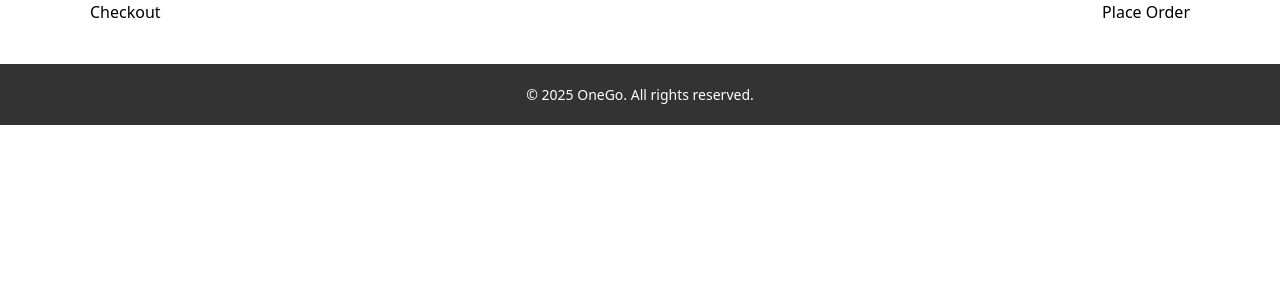
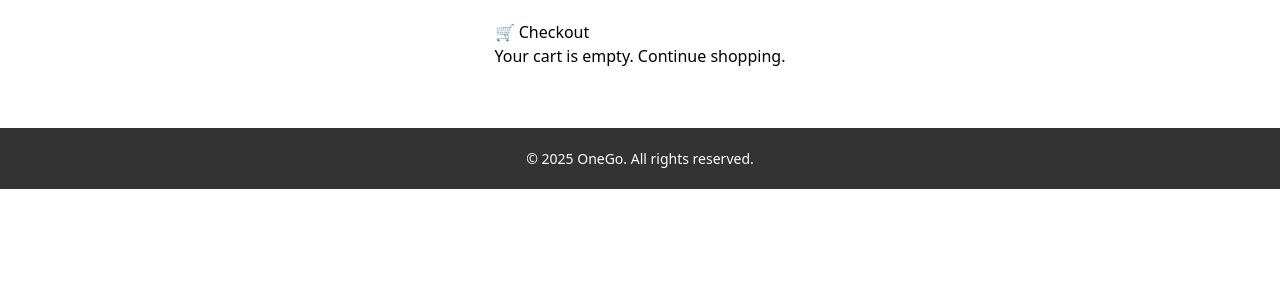
Before and after one commit to rajamohtasham/ecommerceBackend, a Django app: page /checkout/ in a window 1280 px wide. Shown: the part 90-390 px from the top of the page. Run offline with Django 5.2, Linux system fonts and the light colour scheme; a user stored in the database is signed in.

Commit message:
Updated checkout page functionality and styling

```diff
--- a/store/templates/store/checkout.html
+++ b/store/templates/store/checkout.html
@@ -4,14 +4,84 @@
 {% block title %}Checkout{% endblock %}
 
 {% block content %}
-<h2>Checkout</h2>
-<form method="POST">
-    {% csrf_token %}
-    <ul>
-        {% for item in cart_items %}
-            <li>{{ item.product.name }} ({{ item.quantity }}) - Rs. {{ item.product.price }}</li>
-        {% endfor %}
-    </ul>
-    <button type="submit" class="btn">Place Order</button>
-</form>
+<div class="checkout-container">
+    <h2>🛒 Checkout</h2>
+
+    {% if cart_items %}
+        <table class="checkout-table">
+            <thead>
+                <tr>
+                    <th>Product</th>
+                    <th>Qty</th>
+                    <th>Price</th>
+                    <th>Total</th>
+                </tr>
+            </thead>
+            <tbody>
+                {% for item in cart_items %}
+                    <tr>
+                        <td>{{ item.product.name }}</td>
+                        <td>{{ item.quantity }}</td>
+                        <td>Rs. {{ item.product.price }}</td>
+                        <td>Rs. {{ item.total }}</td>
+                    </tr>
+                {% endfor %}
+            </tbody>
+        </table>
+
+        <div class="checkout-summary">
+            <p><strong>Grand Total:</strong> Rs. {{ total_price }}</p>
+        </div>
+
+        <form method="POST" class="checkout-form">
+            {% csrf_token %}
+            <button type="submit" class="btn btn-primary">✅ Place Order</button>
+        </form>
+    {% else %}
+        <p>Your cart is empty. <a href="{% url 'products' %}">Continue shopping</a>.</p>
+    {% endif %}
+</div>
+
+<style>
+.checkout-container {
+    max-width: 800px;
+    margin: auto;
+    padding: 20px;
+}
+
+.checkout-table {
+    width: 100%;
+    border-collapse: collapse;
+    margin-bottom: 20px;
+}
+
+.checkout-table th, .checkout-table td {
+    border: 1px solid #ddd;
+    padding: 10px;
+    text-align: center;
+}
+
+.checkout-table th {
+    background-color: #f4f4f4;
+}
+
+.checkout-summary {
+    font-size: 18px;
+    margin-bottom: 20px;
+    text-align: right;
+}
+
+.btn-primary {
+    background-color: #28a745;
+    color: white;
+    padding: 12px 20px;
+    border: none;
+    cursor: pointer;
+    font-size: 16px;
+}
+
+.btn-primary:hover {
+    background-color: #218838;
+}
+</style>
 {% endblock %}
--- a/store/views.py
+++ b/store/views.py
@@ -22,7 +22,7 @@
         product_list = product_list.filter(
             name__icontains=query) | product_list.filter(category__icontains=query)
 
-    paginator = Paginator(product_list, 6)  # Show 6 products per page
+    paginator = Paginator(product_list, 8)  # Show 8 products per page
     page = request.GET.get('page')
     products = paginator.get_page(page)
 
```
Also changed, not shown: db.sqlite3, media/products/Tri.jpg (added), media/products/air.jpg (added), media/products/case.jpg (added), media/products/head.jpg (added), media/products/hum.jpg (added).
